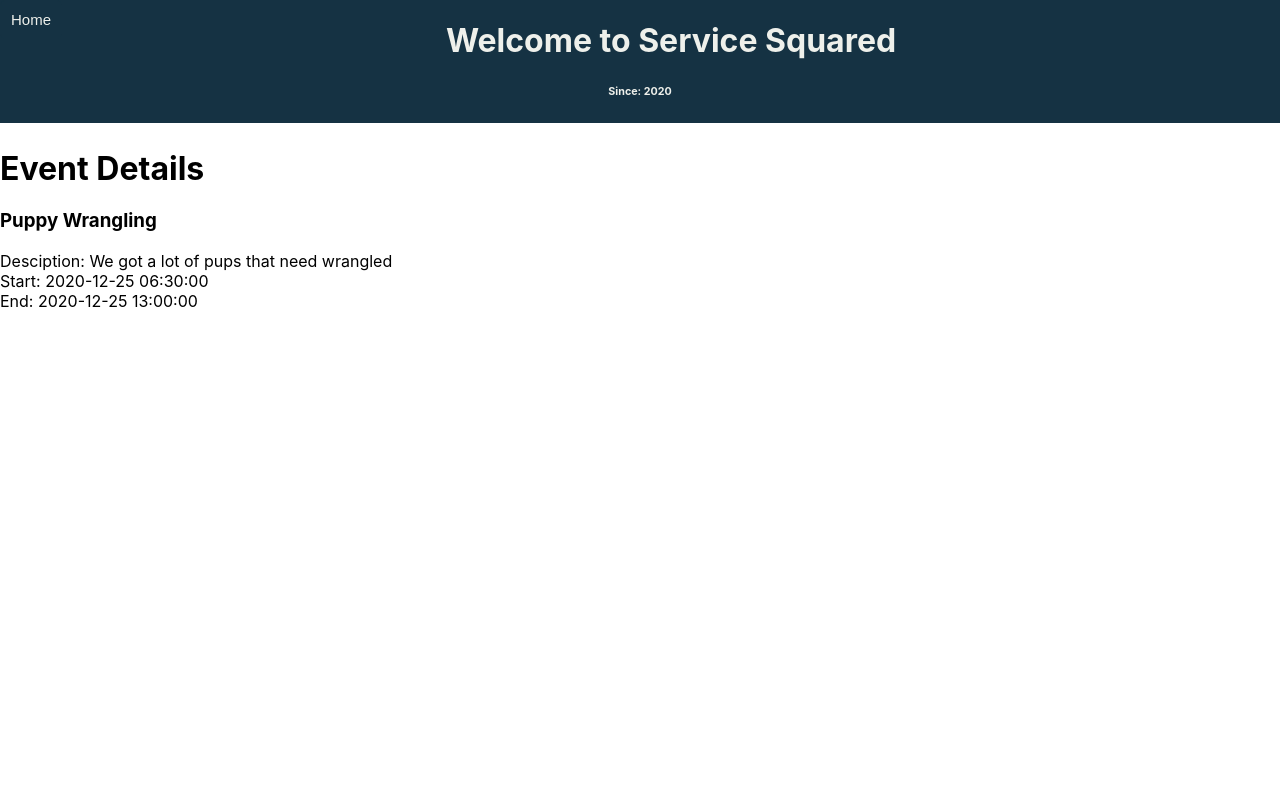
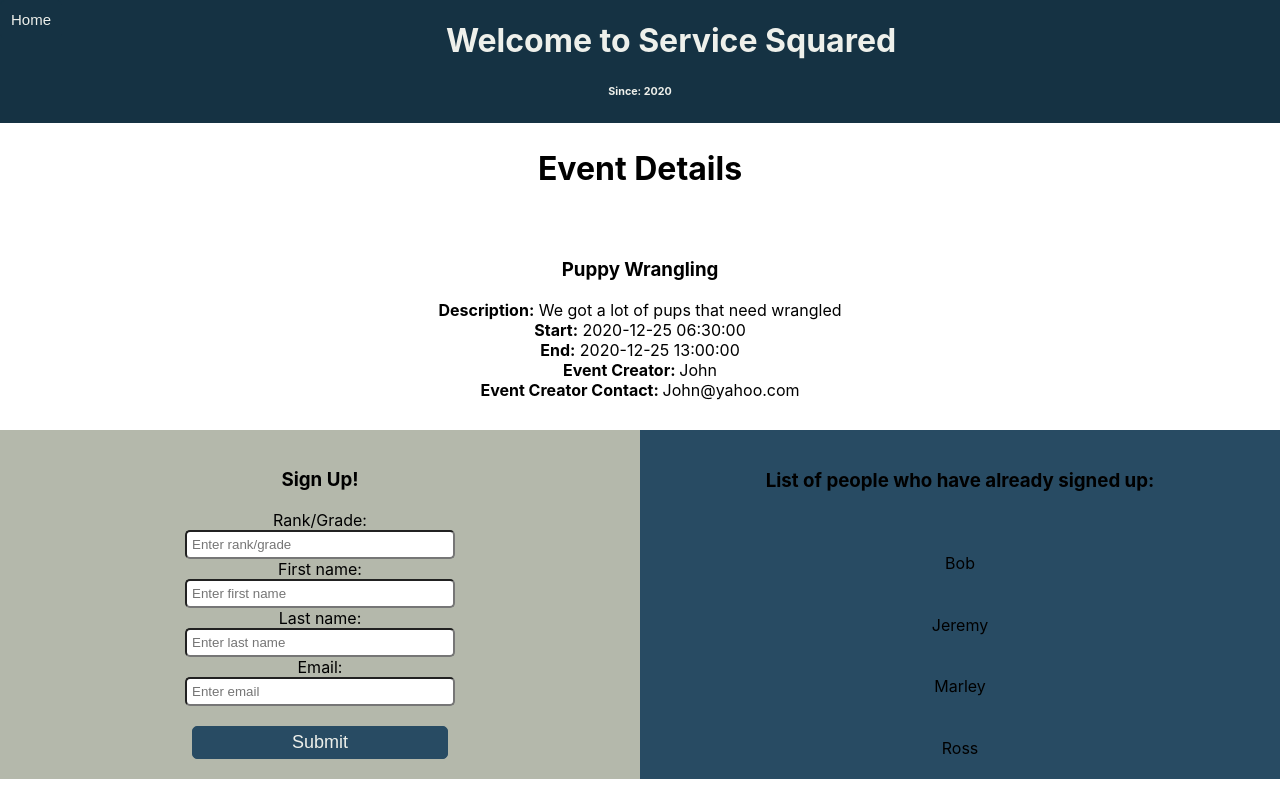
Before and after one commit to bigeffinbrain/service-squared, a React (Create React App) app: page /events/1 in a window 1280 px wide. Built offline with nearby package versions, Linux system fonts and the light colour scheme.

Commit message:
EventDetails page layout complete.

```diff
--- a/src/App.js
+++ b/src/App.js
@@ -21,8 +21,22 @@ class App extends Component {
     super()
     this.state = {
       events: [
-        {id: 1, name: 'Puppy Wrangling', description: 'We got a lot of pups that need wrangled', start: '2020-12-25 06:30:00', end: '2020-12-25 13:00:00', creatnameor_id: 1}
+        {id: 1, name: 'Puppy Wrangling', description: 'We got a lot of pups that need wrangled', start: '2020-12-25 06:30:00', end: '2020-12-25 13:00:00', creatnameor_id: 1},
+        {id: 2, name: 'Dog Wrangling', description: 'We got a lot of pups that need wrangled', start: '2020-12-25 06:30:00', end: '2020-12-25 13:00:00', creatnameor_id: 1},
+        {id: 3, name: 'Cat Wrangling', description: 'We got a lot of pups that need wrangled', start: '2020-12-25 06:30:00', end: '2020-12-25 13:00:00', creatnameor_id: 1},
+        {id: 4, name: 'People Wrangling', description: 'We got a lot of pups that need wrangled', start: '2020-12-25 06:30:00', end: '2020-12-25 13:00:00', creatnameor_id: 1}
       ],
+
+      people: [
+        {names: 'Bob'},
+        {names: 'Jeremy'},
+        {names: 'Marley'},
+        {names: 'Ross'},
+      ],
+
+      creator: [
+        {name: 'John', email: 'John@yahoo.com'},
+      ]
     }
   }
 
@@ -47,7 +61,7 @@ class App extends Component {
             </Route>
 
             <Route exact path='/events/:eventId'>
-              <EventDetails allCards={this.state.events}/>
+              <EventDetails allCards={this.state.events} allPeople={this.state.people} creator={this.state.creator}/>
             </Route>
 
             <Route exact path="/create-event">
--- a/src/components/EventDetails.js
+++ b/src/components/EventDetails.js
@@ -2,19 +2,51 @@ import React from 'react';
 import { useParams } from 'react-router-dom';
 import '../css files/EventDetails.css'
 
-const EventDetails = ({allCards}) => {
+const EventDetails = ({allCards, allPeople, creator}) => {
     // allCards from App.js line 55
     const { eventId } = useParams()
     // eventID is from router from App.js
     const event = allCards.find(e => e.id === Number(eventId))
-
     const eventInfo = event ? (
         <>
+        <div className = 'ifEventExist'>
         <h3 id='event-name'>{event.name}</h3>
-        <div id='event-description'>Desciption: {event.description}</div>
-        <div id='event-start'>Start: {event.start}</div>
-        <div id='event-end'>End: {event.end}</div>
-        </>
+        <div id='event-description'><b>Description:</b> {event.description}</div>
+        <div id='event-start'><b>Start:</b> {event.start}</div>
+        <div id='event-end'><b>End:</b> {event.end}</div>
+        <div id='event-creator'><b>Event Creator: </b>{creator[0].name}</div>
+        <div id='event-creatorContact'><b>Event Creator Contact: </b>{creator[0].email}</div>
+        </div> {/* for css: end div for class 'ifEventExist'  */}
+        <div className = 'formatting'>
+        {/* 'formatting' class is for css only */}
+        <form className='join-event-form'>
+            <h3>Sign Up!</h3>
+            Rank/Grade:
+            <input id='rank-grade' type='text' placeholder='Enter rank/grade'></input>
+            First name:
+            <input id='first-name' type='text' placeholder='Enter first name'></input>
+            Last name:
+            <input id='last-name' type='text' placeholder='Enter last name'></input>
+            Email:
+            <input id='email' type='text' placeholder='Enter email'></input>
+            <button id='submit-btn' type='submit'>Submit</button>
+        </form>
+        <div className= 'listpeoplename'>
+        <h3 >List of people who have already signed up:</h3>
+            {
+                allPeople.map(p => {
+                    return(
+                        <div> {p.names}</div>
+                    )
+                })
+            }
+        </div>
+        {/* above div is with clssNmae 'listpeoplename' */}
+       </div>
+       {/* for css: <>above is for placing sign up and peoplelist side to side */}
+        </> /* <> is with line 11 */
+
+
     ) : <h1>This event is no longer available</h1>
 
 
--- a/src/css files/App.css
+++ b/src/css files/App.css
@@ -22,8 +22,7 @@
   border: 1px solid #153243;
   background-color: #153243;
 }
-.#home-button button:hover {
-  /* not working don't know why*/
+.#home-button :hover {
   background-color: #b4b8ab;
   border: 1px solid #b4b8ab;
 }
--- a/src/css files/EventDetails.css
+++ b/src/css files/EventDetails.css
@@ -0,0 +1,70 @@
+/* header located at 'return' */
+.event-details-header{
+    text-align:center;
+}
+/* event details page */
+.ifEventExist{
+    text-align:center;
+    justify-content: center;
+    display:block;
+    padding: 30px;
+}
+#event-name{
+
+}
+#event-description{
+
+}
+#event-start{
+
+}
+#event-end{
+
+}
+/* formatting */
+.formatting{
+    display:flex;
+}
+/* form */
+.join-event-form{
+    background-color: #B4B8AB;
+    margin:0px;
+    padding:20px 0px;
+    display:grid;
+    place-items:center;
+    flex-direction:column;
+    text-align:center;
+    flex-wrap: wrap;
+    width:50%;
+}
+.join-event-form input{
+    border-radius: 5px;
+    padding: 5px 5px;
+    border: 5px 5px;
+    cursor: pointer;
+    width:40%;
+}
+#submit-btn{
+    background: #284B63;
+    color:#EEF0EB;
+    border: 1px solid #284B63;
+    font-size: 18px;
+    border-radius: 5px;
+    margin-top:20px;
+    padding: 5px 10px;
+    cursor: pointer;
+    width:40%;
+}
+#submit-btn:hover {
+    background-color: #b4b8ab;
+  }
+/* list of people who signed up  */
+.listpeoplename{
+    background-color: #284B63;
+    width:50%;
+    display:grid;
+    text-align:center;
+    place-items:center;
+    float:right;
+    wrap: wrap;
+}
```
Also changed, not shown: 1 other file (tests, documents, lock files or other folders).
